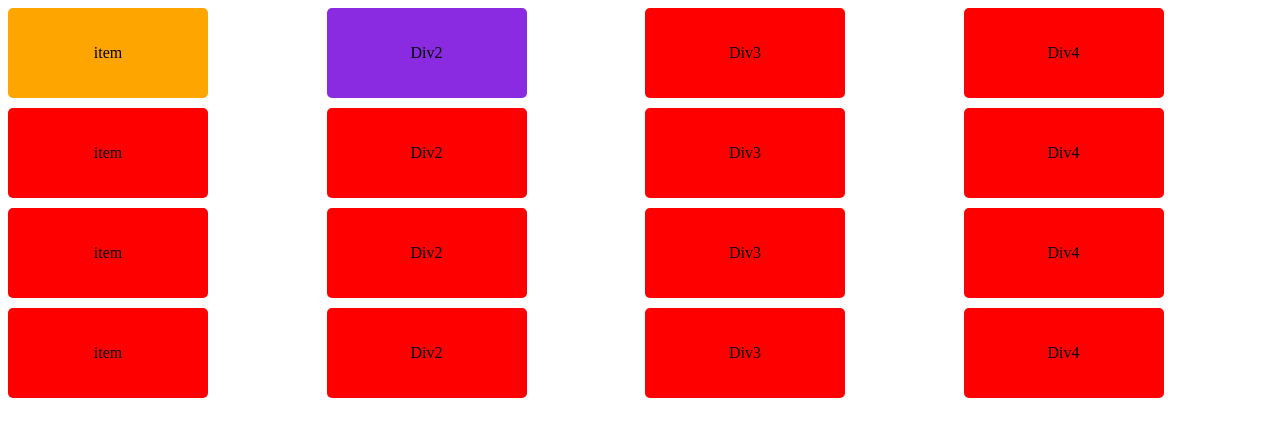
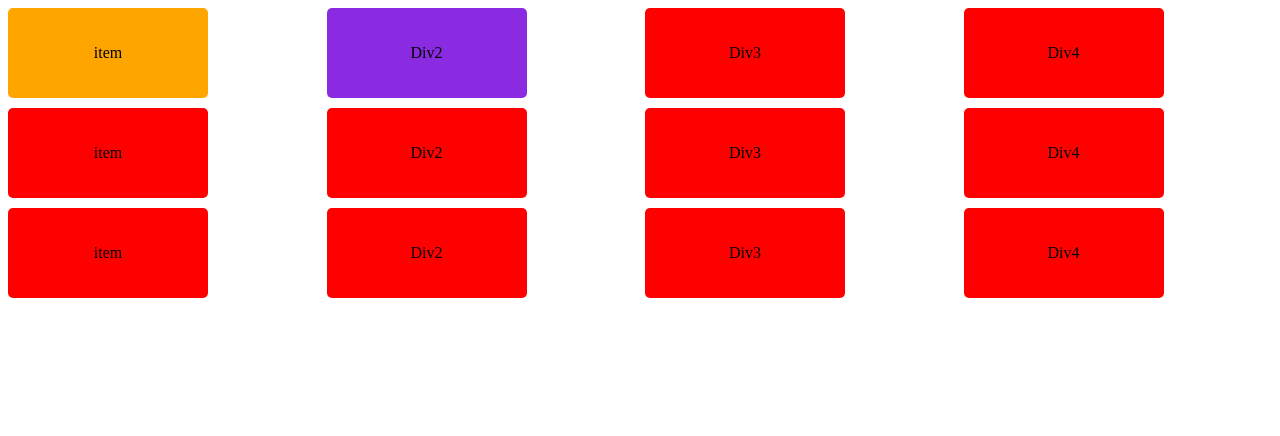
Before and after one commit to mdridwwan/js-problem1, a plain HTML site: page cssGrid.html in a window 1280 px wide. Drawn offline with Linux system fonts and the light colour scheme.

Commit message:
last update

```diff
--- a/cssGrid.html
+++ b/cssGrid.html
@@ -41,10 +41,7 @@
       <div class="item">item</div>
       <div class="item">Div2</div>
       <div class="item">Div3</div>
-      <div class="item">Div4</div>
-      <div class="item">item</div>
-      <div class="item">Div2</div>
-      <div class="item">Div3</div>
+
       <div class="item">Div4</div>
     </div>
   </body>
```
